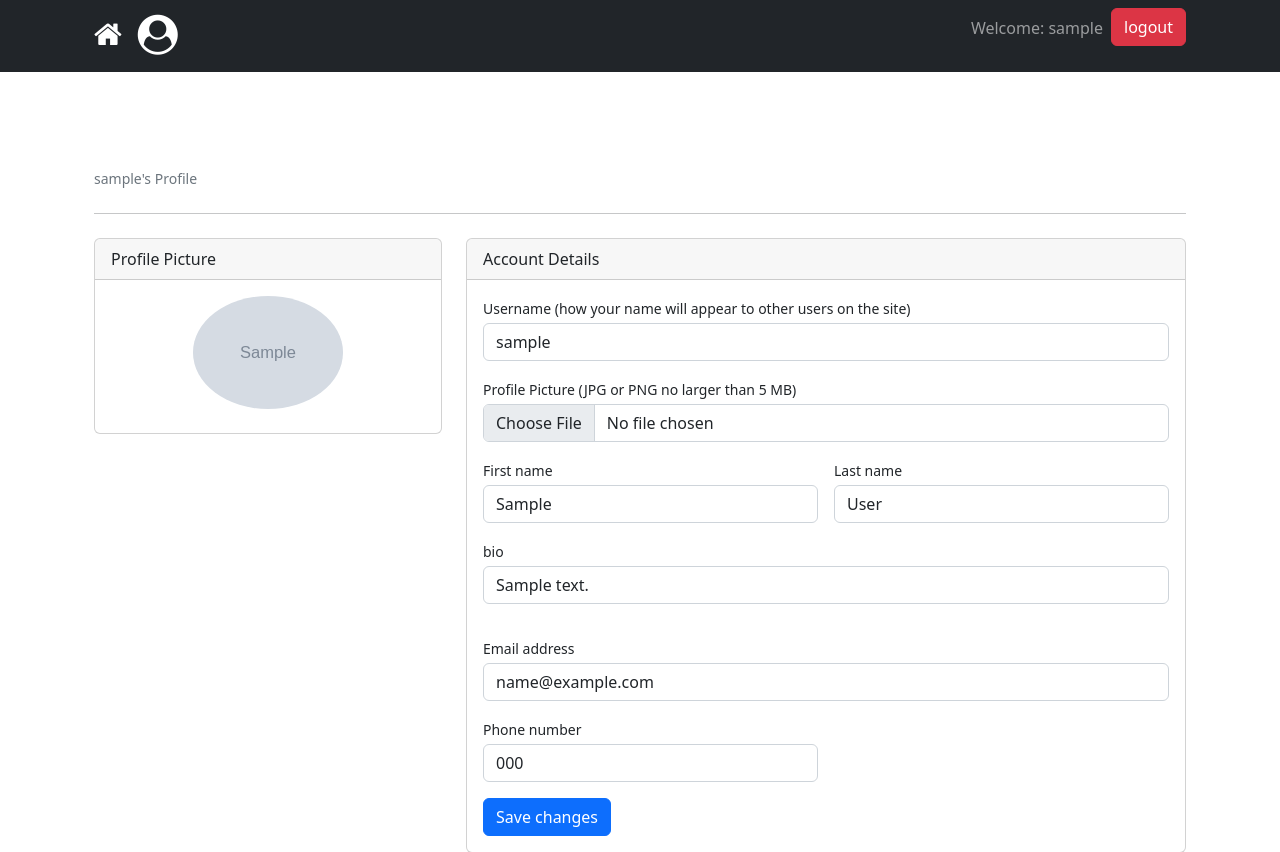
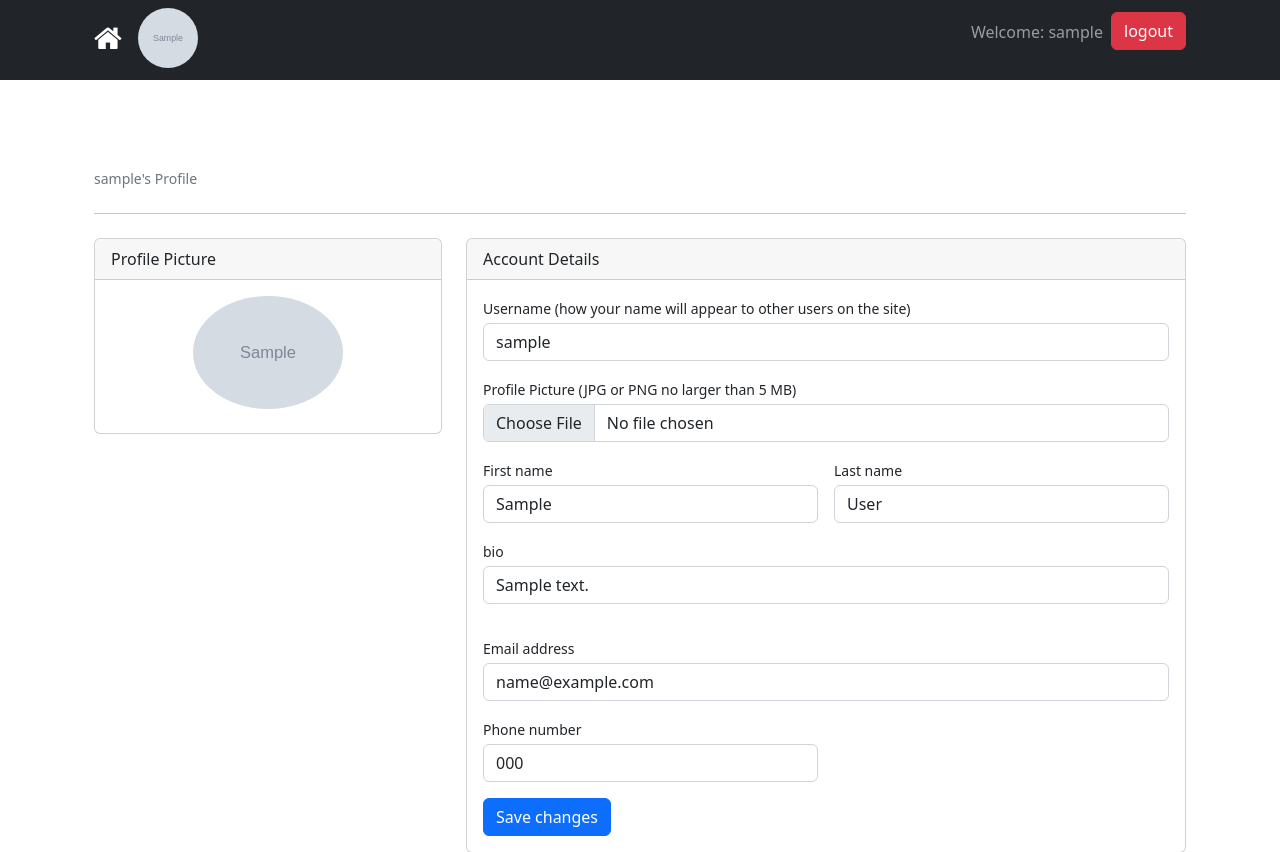
Before and after one commit to Hoomanzoh79/Django-Chatapp, a Django app: page /accounts/edit-account/ in a window 1280 px wide. Shown: the top 852 px of the page. Run offline with Django 3.2, Linux system fonts and the light colour scheme; a user stored in the database is signed in; tables that the repository leaves empty hold one stand-in row (values such as "Sample post"); grey boxes marked "Sample" are stand-in pictures; some libraries are stand-ins or nearby versions.

Commit message:
add profile_picture

```diff
--- a/templates/_base.html
+++ b/templates/_base.html
@@ -8,7 +8,13 @@
             <div class="container px-4">
                 <a class="navbar-brand" href="{% url 'pages:home' %}" title="Home"><i class="fa fa-home" style="font-size:30px;color:rgb(255, 255, 255)"></i></a>
                 {% if user.is_authenticated %}
+                    {% if user.profile_picture %}
+                <a href="{% url 'accounts:account-detail' user.username %}" class="text-dark mb-1 text-decoration-none">
+                    <img class="rounded-circle" src="{{ user.profile_picture.url }}" alt="Image"  width="60px" height="60px">
+                </a>
+                {% else %}
                 <a class="navbar-brand" href="{% url 'accounts:account-detail' user.username %}" title="My Profile"><i class="fa fa-user-circle" style="font-size:40px;color:rgb(255, 255, 255)"></i></a>
+                {% endif %}
                 <button class="navbar-toggler" type="button" data-bs-toggle="collapse" data-bs-target="#navbarResponsive" aria-controls="navbarResponsive" aria-expanded="false" aria-label="Toggle navigation"><span class="navbar-toggler-icon"></span></button>
                 <div class="collapse navbar-collapse" id="navbarResponsive">
                     <ul class="navbar-nav ms-auto">
```
